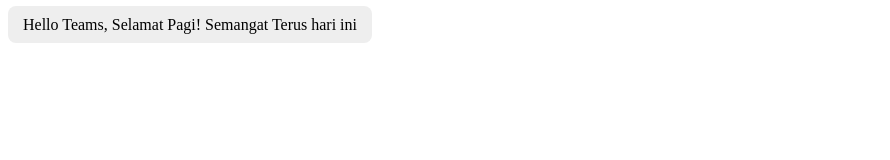
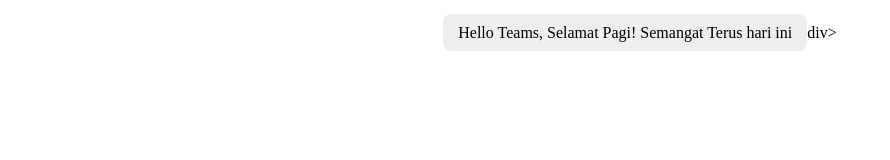
Before and after one commit to azislamayuda/greetings, a plain HTML site: page index.html in a window 1280 px wide. Shown: the whole page, without its empty margins (0-890 px from the left). Drawn offline with Linux system fonts and the light colour scheme.

Commit message:
Update index.html

```diff
--- a/index.html
+++ b/index.html
@@ -8,13 +8,18 @@
   background:#eee;
   border-radius:8px;
 }
+.tengah{
+  display: flex;
+  justify-content:center;
+  align-items:center;
+}
 </style>
 
 </head>
 <body>
-
+<div class='tengah'>
 <p data-content='Welcome!' id='greetings'/>
-
+</p>div>
 <script>
 /*<![CDATA[*/
 var greetElem = document.querySelector("#greetings");
```
